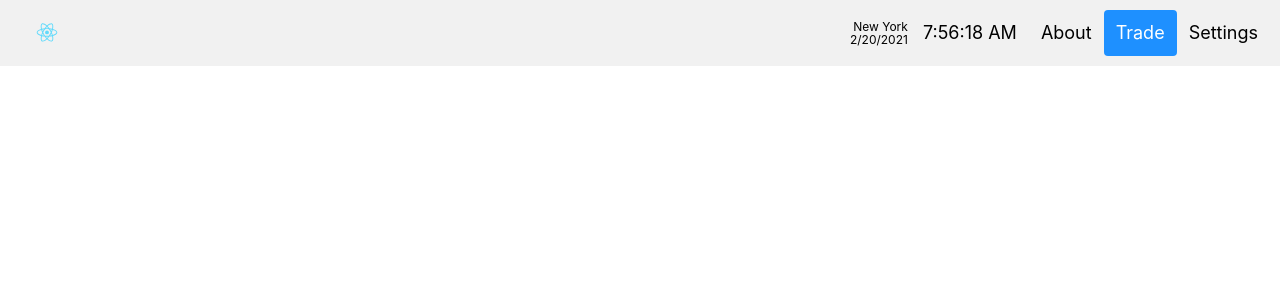
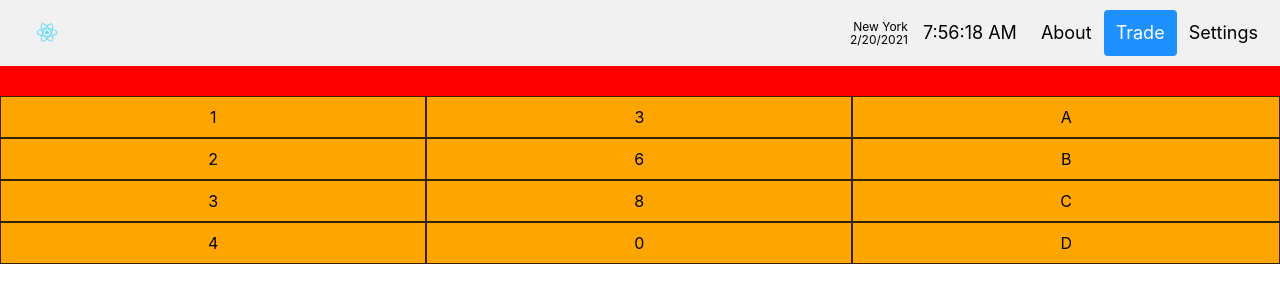
Before and after one commit to pnoebauer/stock-screener-website, a React (Create React App) app: page / in a window 1280 px wide. Shown: the top 302 px of the page. Built offline with nearby package versions, Linux system fonts and the light colour scheme.

Commit message:
creating dynamic grid based on 2D array

```diff
--- a/src/App.js
+++ b/src/App.js
@@ -1,11 +1,13 @@
 
 import './App.css';
 import Header from './components/header.component';
+import RadarScreen from './components/radarscreen.component';
 
 function App() {
   return (
     <div className="App">
       <Header></Header>
+      <RadarScreen></RadarScreen>
     </div>
   );
 }
--- /dev/null
+++ b/src/components/radarscreen.component.jsx
@@ -0,0 +1,38 @@
+import React from 'react';
+
+import './radarscreen.styles.css';
+
+const arr = [[1, 2, 3, 4],[3, 6, 8, 0],['A', 'B', 'C', 'D']]
+
+const RadarScreen = () => {
+	let i=0;
+
+	return(
+		<div className="radarscreen">
+			<div className='space'>
+			</div>
+
+			{/* <div id="resizable">
+			</div> */}
+			<div id="grid-container">
+				{arr.map((value, colIdx) => value.map((rowVal,rowIdx) => {
+						i++;
+						return (
+							<div
+								key={i}
+								id={i}
+								className='item'
+								style={{
+											gridRow: rowIdx+1,
+											gridColumn: colIdx+1}}>
+								{rowVal}
+							</div>
+						)}
+					)
+				)}
+			</div>
+	</div>
+	)
+}
+
+export default RadarScreen;
--- /dev/null
+++ b/src/components/radarscreen.styles.css
@@ -0,0 +1,29 @@
+
+.space {
+	background: red;
+	height: 30px;
+}
+
+#resizable {
+	resize: both;
+	overflow: auto;
+
+	height: 50px;
+	background-color: green;
+}
+
+#grid-container {
+	display: grid;
+	/* grid-gap: 1px; */
+
+}
+
+.item {
+	background-color: orange;
+	border: 0.5px solid rgba(0, 0, 0, 0.8);
+	height: 40px;
+
+	display: flex;
+	align-items: center;
+	justify-content: center;
+}
```
